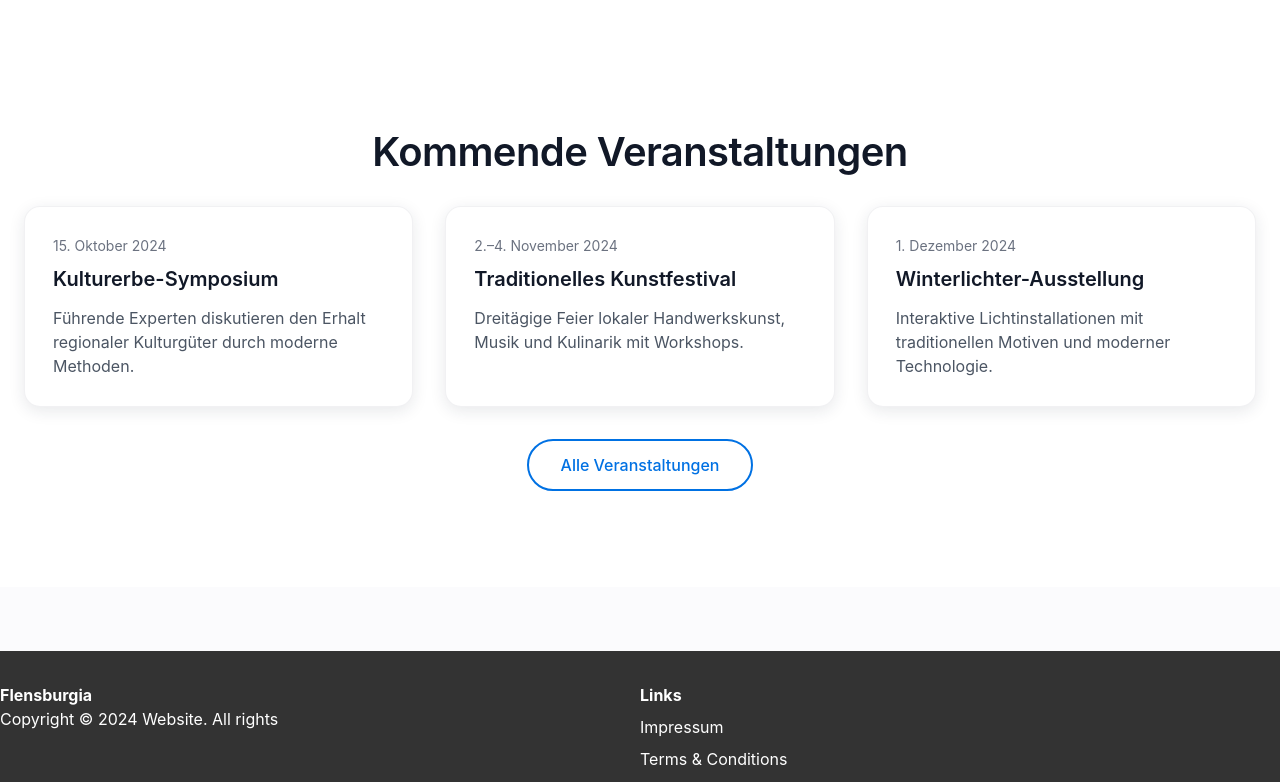
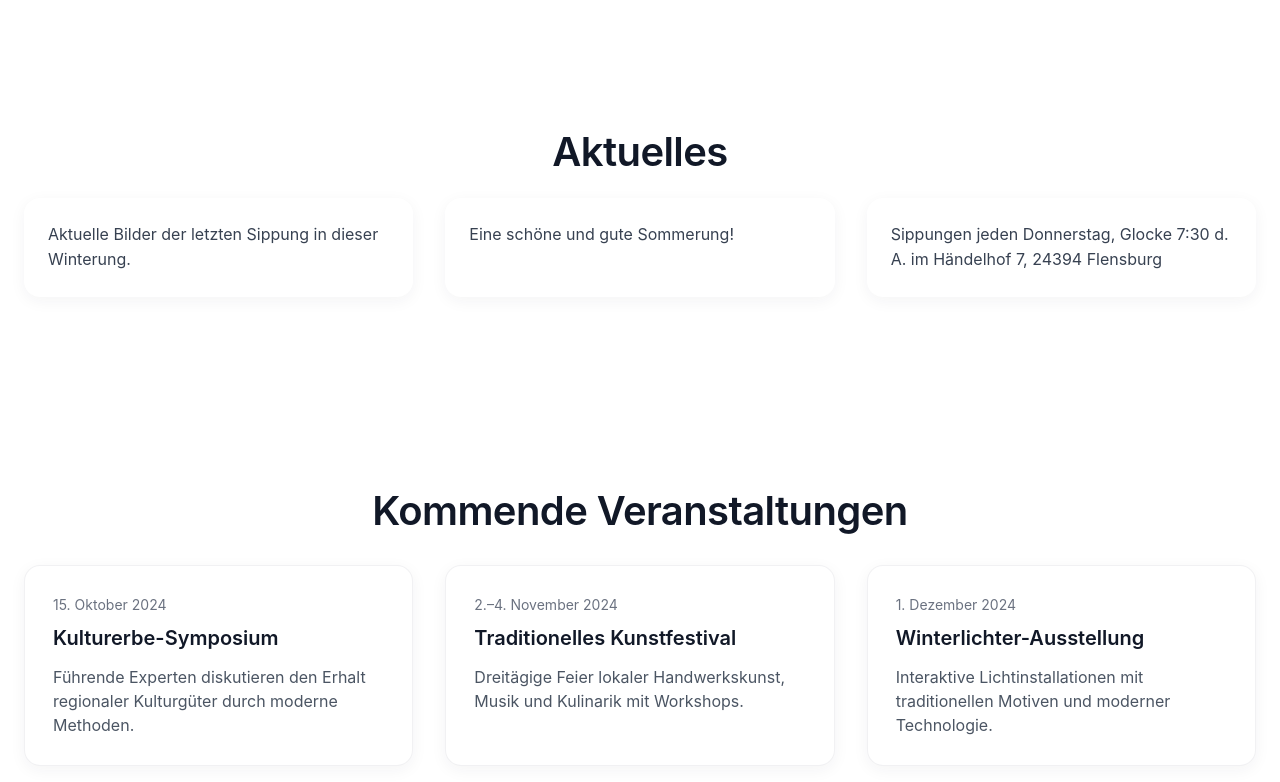
Before and after one commit to ptr03/Flensburgia-Web-Engineering, a Vue app: page / in a window 1280 px wide. Shown: the part 1360-2142 px from the top of the page. Built offline with nearby package versions, Linux system fonts and the light colour scheme.

Commit message:
feat(home): add Aktuelles and Events sections with JSON-driven content and white background blocks

```diff
--- a/src/components/HomePage.vue
+++ b/src/components/HomePage.vue
@@ -1,8 +1,9 @@
+<!-- src/pages/HomePage.vue -->
 <template>
   <HeroSection />
 
   <!-- About Teaser -->
-  <section class="section about-teaser bg-transition">
+  <section class="section about-teaser">
     <div class="container">
       <h2 class="section-title text-center animate-on-scroll">Über Flensburgia</h2>
       <p class="teaser-text animate-on-scroll">
@@ -21,14 +22,32 @@
         </div>
       </div>
       <div class="cta-wrapper text-center">
-        <!-- match outline style for both CTAs -->
-        <router-link to="/about" class="btn btn-outline-gradient mt-4 animate-on-scroll">Mehr über uns</router-link>
+        <router-link to="/about" class="btn btn-outline-gradient mt-4 animate-on-scroll">
+          Mehr über uns
+        </router-link>
       </div>
     </div>
   </section>
 
-  <!-- Events Teaser -->
-  <section class="section events-teaser bg-transition">
+  <!-- Aktuelles Section (in Blöcken, Hintergrund: weiß) -->
+  <section class="section aktuelles-teaser">
+    <div class="container">
+      <h2 class="section-title text-center animate-on-scroll">Aktuelles</h2>
+      <div class="aktuales-grid">
+        <div
+          v-for="(item, idx) in aktuales"
+          :key="item.id"
+          class="aktual-card animate-on-scroll"
+          :style="{ 'transition-delay': `${(idx + 1) * 0.2}s` }"
+        >
+          <p class="aktual-text">{{ item.text }}</p>
+        </div>
+      </div>
+    </div>
+  </section>
+
+  <!-- Events Teaser (Kommende Veranstaltungen, verwaltet per JSON, Hintergrund: weiß) -->
+  <section class="section events-teaser">
     <div class="container">
       <h2 class="section-title text-center animate-on-scroll">Kommende Veranstaltungen</h2>
       <div class="events-grid">
@@ -44,7 +63,9 @@
         </article>
       </div>
       <div class="cta-wrapper text-center">
-        <router-link to="/events" class="btn btn-outline-gradient mt-4 animate-on-scroll">Alle Veranstaltungen</router-link>
+        <router-link to="/events" class="btn btn-outline-gradient mt-4 animate-on-scroll">
+          Alle Veranstaltungen
+        </router-link>
       </div>
     </div>
   </section>
@@ -52,33 +73,37 @@
 
 <script setup>
 import { onMounted, ref } from 'vue'
-import HeroSection from './HeroSection.vue'
+import HeroSection from '../components/HeroSection.vue'
 import { CalendarDays, Trophy, Users } from 'lucide-vue-next'
+import aktualesData from '../data/aktuelles.json'
+import eventsData from '../data/events.json'
 
+// Statistiken für das "Über Flensburgia"
 const statsTeaser = ref([
   { title: 'Jährliche Veranstaltungen', value: '30+', icon: CalendarDays },
   { title: 'Gegründet', value: '1973', icon: Trophy },
   { title: 'Aktive Mitglieder', value: '25+', icon: Users }
 ])
 
-// pulled from flensburgia.info as examples
-const allEvents = ref([
-  { id: 1, date: '15. Oktober 2024', title: 'Kulturerbe-Symposium', excerpt: 'Führende Experten diskutieren den Erhalt regionaler Kulturgüter durch moderne Methoden.' },
-  { id: 2, date: '2.–4. November 2024', title: 'Traditionelles Kunstfestival', excerpt: 'Dreitägige Feier lokaler Handwerkskunst, Musik und Kulinarik mit Workshops.' },
-  { id: 3, date: '1. Dezember 2024', title: 'Winterlichter-Ausstellung', excerpt: 'Interaktive Lichtinstallationen mit traditionellen Motiven und moderner Technologie.' },
-  { id: 4, date: '10. Januar 2025', title: 'Neujahrsritual', excerpt: 'Feierlicher Ritus zum Jahresbeginn in der historischen Burg Flensburgia.' }
-])
+// "Aktuelles" aus JSON-Datei
+const aktuales = ref(aktualesData)
+
+// "Kommende Veranstaltungen" aus JSON-Datei
+const allEvents = ref(eventsData)
 const upcomingEvents = ref(allEvents.value.slice(0, 3))
 
+// IntersectionObserver für Scroll-Animation
 onMounted(() => {
-  const observer = new IntersectionObserver((entries) => {
+  const observer = new IntersectionObserver(
+    entries => {
       entries.forEach(entry => {
         if (entry.isIntersecting) {
           entry.target.classList.add('animate-in')
         }
       })
-  }, { threshold: 0.1 })
-
+    },
+    { threshold: 0.1 }
+  )
   document.querySelectorAll('.animate-on-scroll').forEach(el => observer.observe(el))
 })
 </script>
@@ -86,10 +111,11 @@ onMounted(() => {
 <style scoped>
 .section {
   padding: clamp(4rem, 8vw, 6rem) 1.5rem;
-  overflow: hidden;
 }
+
+/* About Teaser */
 .about-teaser {
-  background: #ffffff;
+  background-color: #ffffff; /* weißer Block */
 }
 .about-teaser .section-title {
   color: #2b2e32;
@@ -103,7 +129,6 @@ onMounted(() => {
   font-size: clamp(1rem, 1.2vw, 1.125rem);
   line-height: 1.6;
 }
-
 .stats-grid {
   display: grid;
   grid-template-columns: repeat(auto-fit, minmax(200px, 1fr));
@@ -111,7 +136,7 @@ onMounted(() => {
   margin-bottom: 3rem;
 }
 .stat-item {
-  background: #ffffff;
+  background-color: #ffffff;
   border-radius: 16px;
   padding: 2rem;
   text-align: center;
@@ -120,8 +145,43 @@ onMounted(() => {
 .stat-icon { color: #2563eb; margin-bottom: 0.75rem; }
 .stat-title { font-size: 1rem; font-weight: 500; margin-bottom: 0.25rem; color: #111827; }
 .stat-value { font-size: 1.75rem; font-weight: 700; color: #111827; }
+.cta-wrapper { display: flex; justify-content: center; margin-top: 2rem; }
+
+/* Aktuelles Teaser (weißer Block) */
+.aktuelles-teaser {
+  background-color: #ffffff;
+}
+.aktuelles-teaser .section-title {
+  color: #111827;
+  font-size: clamp(1.875rem, 4vw, 2.5rem);
+  font-weight: 600;
+  margin-bottom: 1.5rem;
+}
+.aktuales-grid {
+  display: grid;
+  grid-template-columns: repeat(auto-fit, minmax(280px, 1fr));
+  gap: 2rem;
+}
+.aktual-card {
+  background-color: #ffffff;
+  border-radius: 16px;
+  padding: 1.5rem;
+  box-shadow: 0 4px 16px rgba(31, 41, 55, 0.05);
+  transition: transform 0.3s ease;
+}
+.aktual-card:hover {
+  transform: translateY(-4px);
+}
+.aktual-text {
+  margin: 0;
+  color: #374151;
+  font-size: clamp(1rem, 1.2vw, 1.125rem);
+  line-height: 1.6;
+}
+
+/* Events Teaser (weißer Block) */
 .events-teaser {
-  background: #ffffff;
+  background-color: #ffffff;
 }
 .events-teaser .section-title {
   color: #111827;
@@ -129,7 +189,6 @@ onMounted(() => {
   font-weight: 600;
   margin-bottom: 1rem;
 }
-
 .events-grid {
   display: grid;
   grid-template-columns: repeat(auto-fit, minmax(280px, 1fr));
@@ -137,17 +196,34 @@ onMounted(() => {
   margin: 2rem 0;
 }
 .event-card {
-  background: #ffffff;
+  background-color: #ffffff;
   border-radius: 16px;
   padding: 1.75rem;
-  box-shadow: 0 4px 16px rgba(31, 41, 55, 0.1);
+  box-shadow: 0 4px 16px rgba(31, 41, 55, 0.05);
   transition: transform 0.3s ease;
 }
-.event-card:hover { transform: translateY(-4px); }
-.event-date { font-size: 0.875rem; color: #6b7280; margin-bottom: 0.5rem; display: block; }
-.event-title { font-size: 1.25rem; font-weight: 600; margin-bottom: 0.75rem; color: #111827; }
-.event-excerpt { font-size: 1rem; color: #4b5563; line-height: 1.5; }
+.event-card:hover {
+  transform: translateY(-4px);
+}
+.event-date {
+  font-size: 0.875rem;
+  color: #6b7280;
+  margin-bottom: 0.5rem;
+  display: block;
+}
+.event-title {
+  font-size: 1.25rem;
+  font-weight: 600;
+  margin-bottom: 0.75rem;
+  color: #111827;
+}
+.event-excerpt {
+  font-size: 1rem;
+  color: #4b5563;
+  line-height: 1.5;
+}
 
+/* Buttons */
 .btn {
   display: inline-block;
   padding: 0.75rem 2rem;
@@ -167,21 +243,26 @@ onMounted(() => {
   transform: translateY(-2px);
 }
 
-.animate-on-scroll { opacity: 0; transform: translateY(20px); transition: all 0.6s ease; }
-.animate-in { opacity: 1 !important; transform: translateY(0) !important; }
+/* Scroll-triggered Animation */
+.animate-on-scroll {
+  opacity: 0;
+  transform: translateY(20px);
+  transition: all 0.6s ease;
+}
+.animate-in {
+  opacity: 1 !important;
+  transform: translateY(0) !important;
+}
 
 @media (max-width: 640px) {
-  .stats-grid, .events-grid { grid-template-columns: 1fr; }
-  .btn { width: 100%; text-align: center; }
+  .stats-grid,
+  .aktuales-grid,
+  .events-grid {
+    grid-template-columns: 1fr;
   }
-.cta-wrapper {
-  display: flex;
-  justify-content: center;
-  margin-top: 2rem;
+  .btn {
+    width: 100%;
+    text-align: center;
   }
-
-.cta-wrapper .btn {
-  margin: 0 auto; /* extra insurance */
 }
-
 </style>
--- /dev/null
+++ b/src/data/aktuelles.json
@@ -0,0 +1,14 @@
+[
+  {
+    "id": 1,
+    "text": "Aktuelle Bilder der letzten Sippung in dieser Winterung."
+  },
+  {
+    "id": 2,
+    "text": "Eine schöne und gute Sommerung!"
+  },
+  {
+    "id": 3,
+    "text": "Sippungen jeden Donnerstag, Glocke 7:30 d. A. im Händelhof 7, 24394 Flensburg"
+  }
+]
--- /dev/null
+++ b/src/data/events.json
@@ -0,0 +1,26 @@
+[
+  {
+    "id": 1,
+    "date": "15. Oktober 2024",
+    "title": "Kulturerbe-Symposium",
+    "excerpt": "Führende Experten diskutieren den Erhalt regionaler Kulturgüter durch moderne Methoden."
+  },
+  {
+    "id": 2,
+    "date": "2.–4. November 2024",
+    "title": "Traditionelles Kunstfestival",
+    "excerpt": "Dreitägige Feier lokaler Handwerkskunst, Musik und Kulinarik mit Workshops."
+  },
+  {
+    "id": 3,
+    "date": "1. Dezember 2024",
+    "title": "Winterlichter-Ausstellung",
+    "excerpt": "Interaktive Lichtinstallationen mit traditionellen Motiven und moderner Technologie."
+  },
+  {
+    "id": 4,
+    "date": "10. Januar 2025",
+    "title": "Neujahrsritual",
+    "excerpt": "Feierlicher Ritus zum Jahresbeginn in der historischen Burg Flensburgia."
+  }
+]
```
Lines whose indentation alone changed are shown as unchanged.
